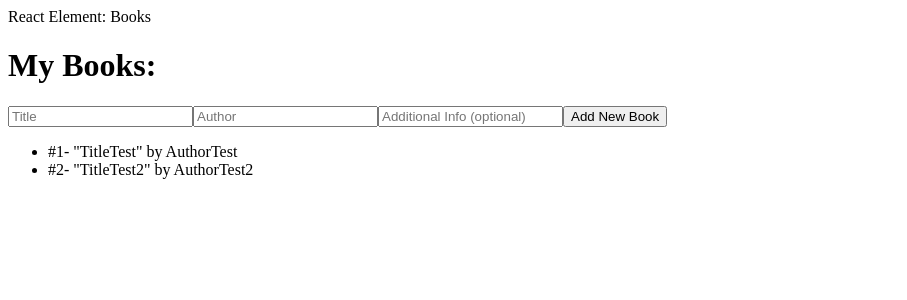
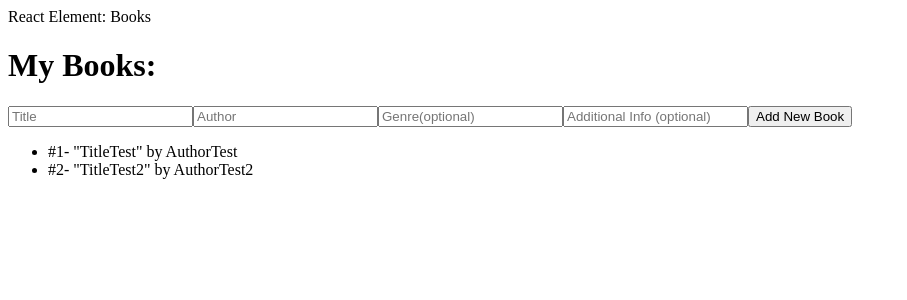
Before and after one commit to ghostflame2153/cs300-assignment-4-starter, a React (Vite) app: page / in a window 1280 px wide. Shown: the top 300 px of the page, without its empty margins (0-907 px from the left). Built offline with nearby package versions, Linux system fonts and the light colour scheme.

Commit message:
Added setGenre

```diff
--- a/src/App.jsx
+++ b/src/App.jsx
@@ -130,6 +130,13 @@ const visibleBooks = books.length > 2 ? books.slice(2) : books;
         />
          <input
           type="text"
+          placeholder="Genre(optional)"
+          value={info}
+          onChange={(e) => setGenre(e.target.value)}
+        />
+
+         <input
+          type="text"
           placeholder="Additional Info (optional)"
           value={info}
           onChange={(e) => setInfo(e.target.value)}
```
